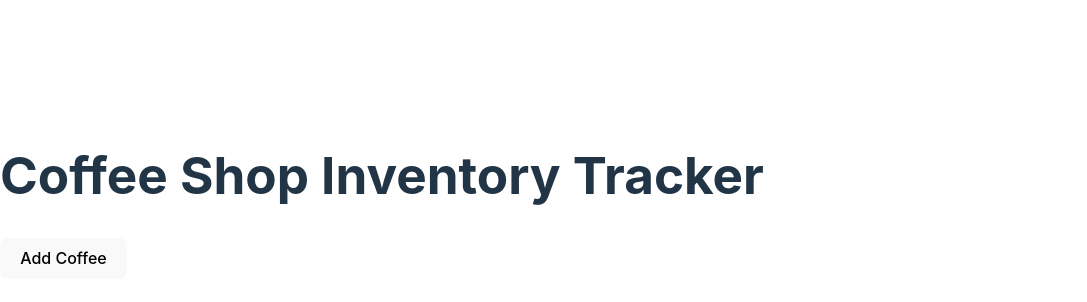
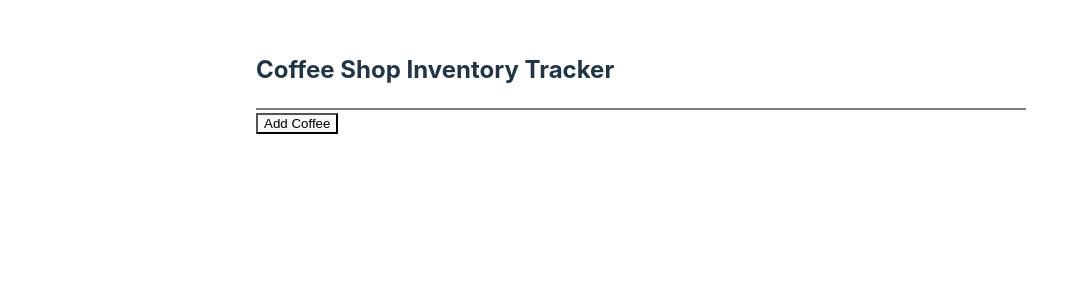
Before and after one commit to ellehailu/coffee-shop-inventory-tracker, a React (Vite) app: page / in a window 1280 px wide. Shown: the part 204-506 px from the top of the page, without its empty margins (0-1087 px from the left). Built offline with nearby package versions, Linux system fonts and the light colour scheme.

Commit message:
add some style elements to coffee detail

```diff
--- a/src/components/CoffeeControl.jsx
+++ b/src/components/CoffeeControl.jsx
@@ -55,10 +55,9 @@ class CoffeeControl extends React.Component {
 
     handleSale = (id) =>{
       const coffeeToSell = this.state.mainCoffeeList.filter(coffee => coffee.id === id);
-      coffeeToSell.amountAvailable = coffeeToSell.amountAvailable - 1;
-      this.setState({
-        coffeeToSell: coffeeToSell
-      });
+        coffeeToSell.amountAvailable -= 1;
+        this.setState({mainCoffeeList: this.state.mainCoffeeList})
+
     }
 
     handleAddingNewCoffeeToList = (newCoffee) => {
--- a/src/components/CoffeeDetail.jsx
+++ b/src/components/CoffeeDetail.jsx
@@ -6,6 +6,7 @@ function CoffeeDetail(props){
 
     return (
         <React.Fragment>
+            <div className="detail">
             <h1>Coffee Detail</h1>
             <h3>Type: {coffee.type}</h3>
             <h3>Name: {coffee.name}</h3>
@@ -16,8 +17,8 @@ function CoffeeDetail(props){
             <button onClick={props.onClickingEdit }>Update Coffee</button>
             <button onClick={() => onClickingDelete(coffee.id)}>Delete Coffee</button>
             <button onClick={props.onClickingSell}>sell coffee</button>
-            {/* <button onClick={props.handleSale(coffee.id)}>Sell Coffee</button> */}
             <hr/>
+            </div>
         </React.Fragment>
     )
 }
@@ -27,7 +28,6 @@ CoffeeDetail.propTypes = {
     onClickingDelete: PropTypes.func,
     onClickingEdit: PropTypes.func,
     onClickingSell: PropTypes.func
-    // handleSale: PropTypes.func
 
 };
 
--- a/src/components/CoffeeInventory.jsx
+++ b/src/components/CoffeeInventory.jsx
@@ -7,6 +7,7 @@ import PropTypes from "prop-types";
 function CoffeeInventory(props){
     return(
         <React.Fragment>
+            <div className="detail">
             {props.coffeeList.map((coffee) =>
             <Coffee
                 whenCoffeeClicked = { props.onCoffeeSelection }
@@ -19,6 +20,7 @@ function CoffeeInventory(props){
                 id={coffee.id}
                 key={coffee.id} />
             )}
+            </div>
         </React.Fragment>
     )
 }
--- a/src/components/Header.jsx
+++ b/src/components/Header.jsx
@@ -3,7 +3,7 @@ import React from "react";
 function Header(){
     return(
         <React.Fragment>
-            <h1>Coffee Shop Inventory Tracker</h1>
+            <h2>Coffee Shop Inventory Tracker</h2>
         </React.Fragment>
     )
 }
--- a/src/components/ReusableForm.jsx
+++ b/src/components/ReusableForm.jsx
@@ -4,34 +4,36 @@ import PropTypes from "prop-types";
 function ReusableForm(props){
     return (
         <React.Fragment>
+            <div className="form">
             <form onSubmit={props.formSubmissionHandler}>
             <input
                     type="text"
                     name="type"
                     placeholder="type of coffee"
-                />
+                /><br/>
                 <input
                     type="text"
                     name="name"
                     placeholder="name of coffee"
-                />
+                /><br/>
                 <input
                     type="text"
                     name="origin"
                     placeholder="origin of coffee"
-                />
+                /><br/>
                 <input
                     type="text"
                     name="roast"
                     placeholder="roast"
-                />
+                /><br/>
                 <input
                     type="number"
                     name="price"
                     placeholder="price"
-                />
+                /><br/>
                 <button type="submit">Add Coffee</button>
             </form>
+            </div>
         </React.Fragment>
     );
 }
--- a/src/index.css
+++ b/src/index.css
@@ -14,19 +14,12 @@
   -webkit-text-size-adjust: 100%;
 }
 
-a {
-  font-weight: 500;
-  color: #646cff;
-  text-decoration: inherit;
-}
-a:hover {
-  color: #535bf2;
-}
 
 body {
-  margin: 0;
-  display: flex;
-  place-items: center;
+
+  display: center;
+  margin: 20%;
+  border: 10%;
   min-width: 320px;
   min-height: 100vh;
 }
@@ -36,17 +29,6 @@ h1 {
   line-height: 1.1;
 }
 
-button {
-  border-radius: 8px;
-  border: 1px solid transparent;
-  padding: 0.6em 1.2em;
-  font-size: 1em;
-  font-weight: 500;
-  font-family: inherit;
-  background-color: #1a1a1a;
-  cursor: pointer;
-  transition: border-color 0.25s;
-}
 button:hover {
   border-color: #646cff;
 }
@@ -67,3 +49,20 @@ button:focus-visible {
     background-color: #f9f9f9;
   }
 }
+
+
+.form {
+  background-color: #c6c6c6;
+  display: flex;
+}
+
+.detail {
+  width: 100%;
+  display: flex;
+  flex-direction: column;
+  border: 1px gray solid;
+}
+
+.detail button {
+  width: auto;
+}
```
